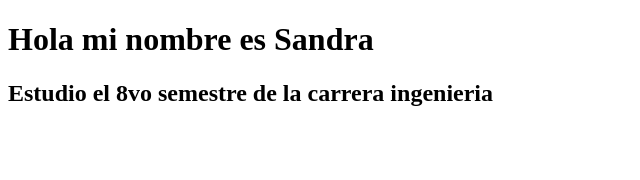
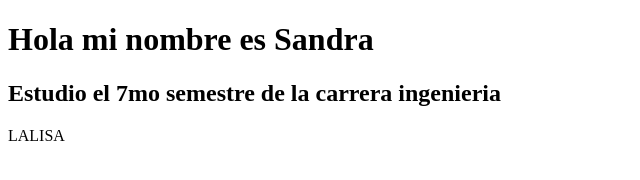
Before and after one commit to Sandra-Su/proyectoGIT, a plain HTML site: page index.html in a window 1280 px wide. Shown: the whole page, without its empty margins (0-640 px from the left). Drawn offline with Linux system fonts and the light colour scheme.

Commit message:
Se añade la cancion de la semana

```diff
--- a/index.html
+++ b/index.html
@@ -9,7 +9,8 @@
 <body>
     <main>
         <h1>Hola mi nombre es Sandra</h1>
-        <h2>Estudio el 8vo semestre de la carrera ingenieria</h2>
+        <h2>Estudio el 7mo semestre de la carrera ingenieria</h2>
+        <p>LALISA</p>
     </main>
 </body>
 </html>
```
